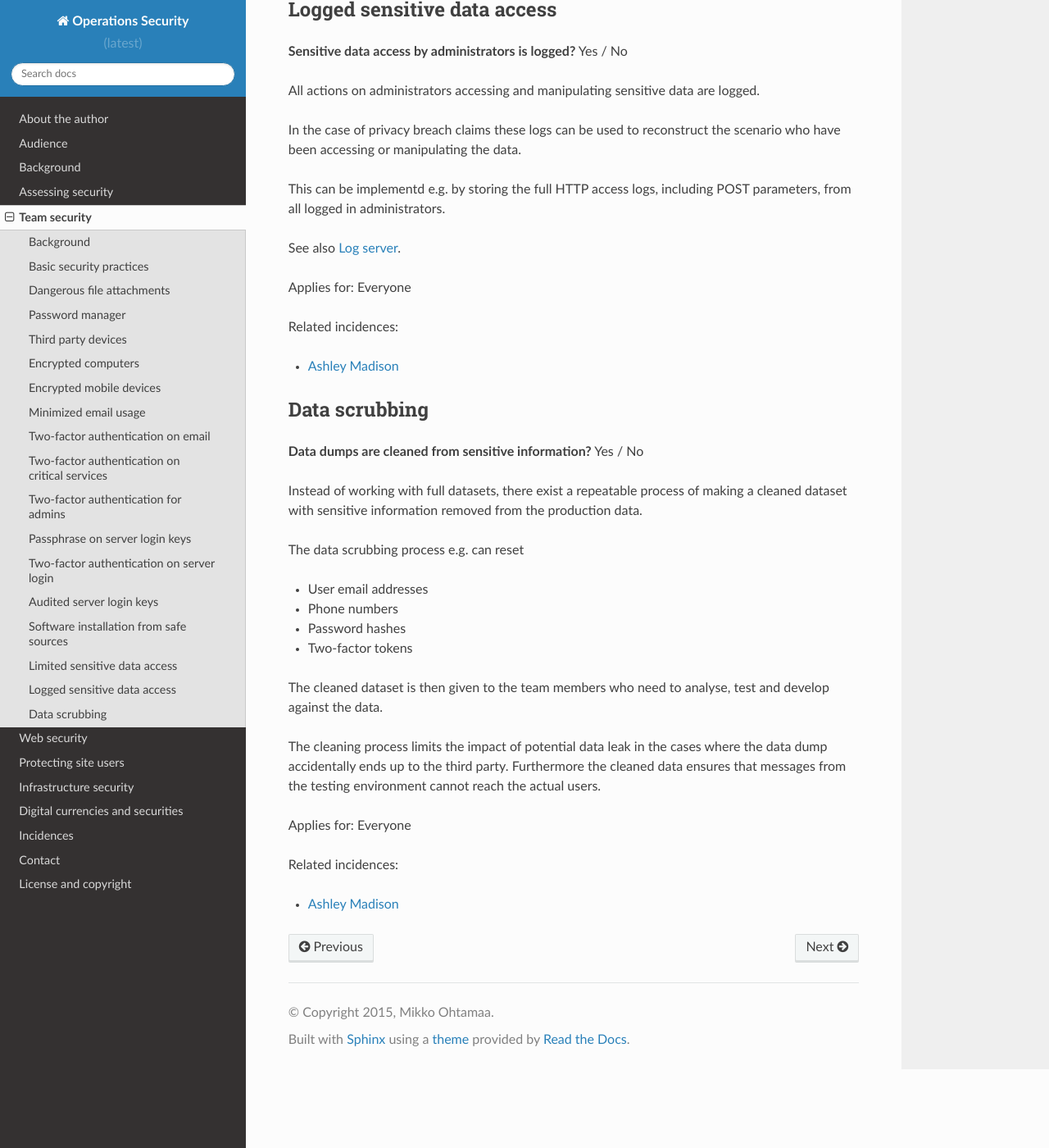
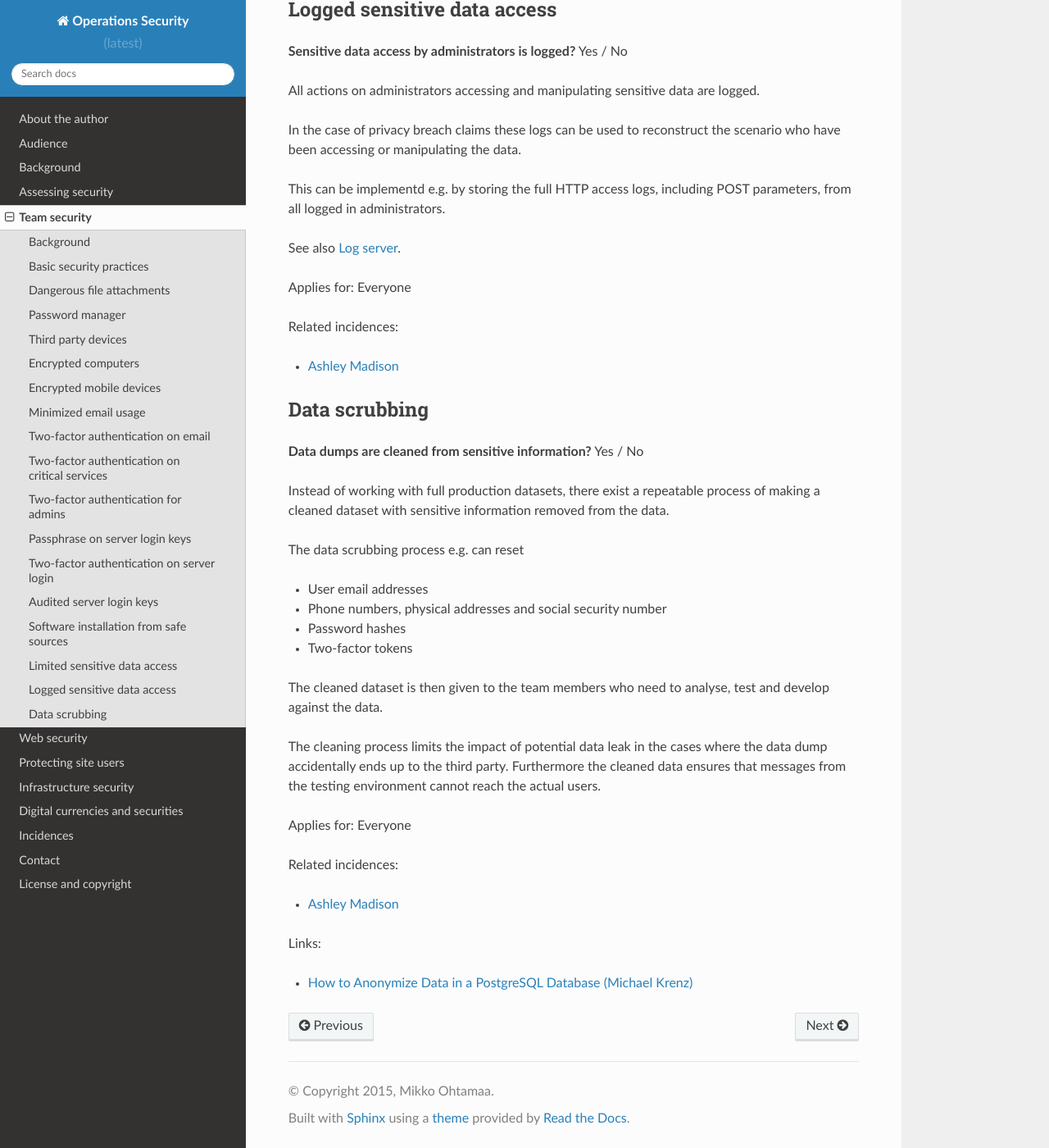
Before and after one commit to miohtama/opsec, a Sphinx documentation site: the page built from source/team/index.rst, in a window 1280 px wide and 1400 px high, scrolled down 9260 px. Shown: the whole window at 82% size. Built offline with Sphinx 7.4.7 and the Read the Docs theme 2.0.0, drawn with Linux system fonts in a browser that asks for light colours.

```diff
--- a/audit_templates/index.rst
+++ b/audit_templates/index.rst
@@ -23,7 +23,7 @@
 
 |opsec| is a security guide and assessment tool for developing sensitive Internet services.
 
-The aim is to provide transparent, lightweight and practical way to develop and evaluate the security of an Internet service from a holistic viewpoint. The scope of the guide is interdisciplinary, covering the full range of business operations from mobile phone usage to safe software development practices. :doc:`Read more how and why this guide was born <background/index>`.
+The aim is to provide transparent, lightweight and practical way to develop and evaluate the security of an Internet service from a holistic viewpoint. The scope of the guide is interdisciplinary, covering the full range of business operations from mobile phone usage to safe software development practices. :doc:`Read more how and why this guide was created <background/index>`.
 
 Chapters
 ========
--- a/source/index.rst
+++ b/source/index.rst
@@ -23,7 +23,7 @@
 
 |opsec| is a security guide and assessment tool for developing sensitive Internet services.
 
-The aim is to provide transparent, lightweight and practical way to develop and evaluate the security of an Internet service from a holistic viewpoint. The scope of the guide is interdisciplinary, covering the full range of business operations from mobile phone usage to safe software development practices. :doc:`Read more how and why this guide was born <background/index>`.
+The aim is to provide transparent, lightweight and practical way to develop and evaluate the security of an Internet service from a holistic viewpoint. The scope of the guide is interdisciplinary, covering the full range of business operations from mobile phone usage to safe software development practices. :doc:`Read more how and why this guide was created <background/index>`.
 
 Chapters
 ========
--- a/source/team/index.rst
+++ b/source/team/index.rst
@@ -644,13 +644,13 @@
 
 **Data dumps are cleaned from sensitive information?** Yes / No
 
-Instead of working with full datasets, there exist a repeatable process of making a cleaned dataset with sensitive information removed from the production data.
+Instead of working with full production datasets, there exist a repeatable process of making a cleaned dataset with sensitive information removed from the data.
 
 The data scrubbing process e.g. can reset
 
 * User email addresses
 
-* Phone numbers
+* Phone numbers, physical addresses and social security number
 
 * Password hashes
 
@@ -669,3 +669,11 @@
 Related incidences:
 
 - :ref:`ashley-madison`
+
+
+
+
+Links:
+
+
+- `How to Anonymize Data in a PostgreSQL Database (Michael Krenz) <http://www.michaelkrenz.de/2012/08/05/how-to-anonymize-data-in-a-postgresql-database/>`_
--- a/source/web/index.rst
+++ b/source/web/index.rst
@@ -5,13 +5,15 @@
 Web security
 ===========================================
 
-
+The web and application development process is in par with the current security best practices. This chapter focuses on the matters specific to building a wb application which is exposed to Internet.
 
 Background
 ==========
 
 Ultimately any Internet facing service must accept user input over the Internet. If the application is not written following the best practices, it's trivial to conduct an attack exploiting the application vulnerabilities.
+
 This section does not discuss the web application vulnerabilities and mitigating them in detail. Instead, the team should use proper well-known secure framework in their application development, as usually the framework authors are well-versed in security matters and have thought out and documented the proper security matters.
+
 
 
 
```
Also changed, not shown: build.py (+16 -4 lines), 2 other files.
